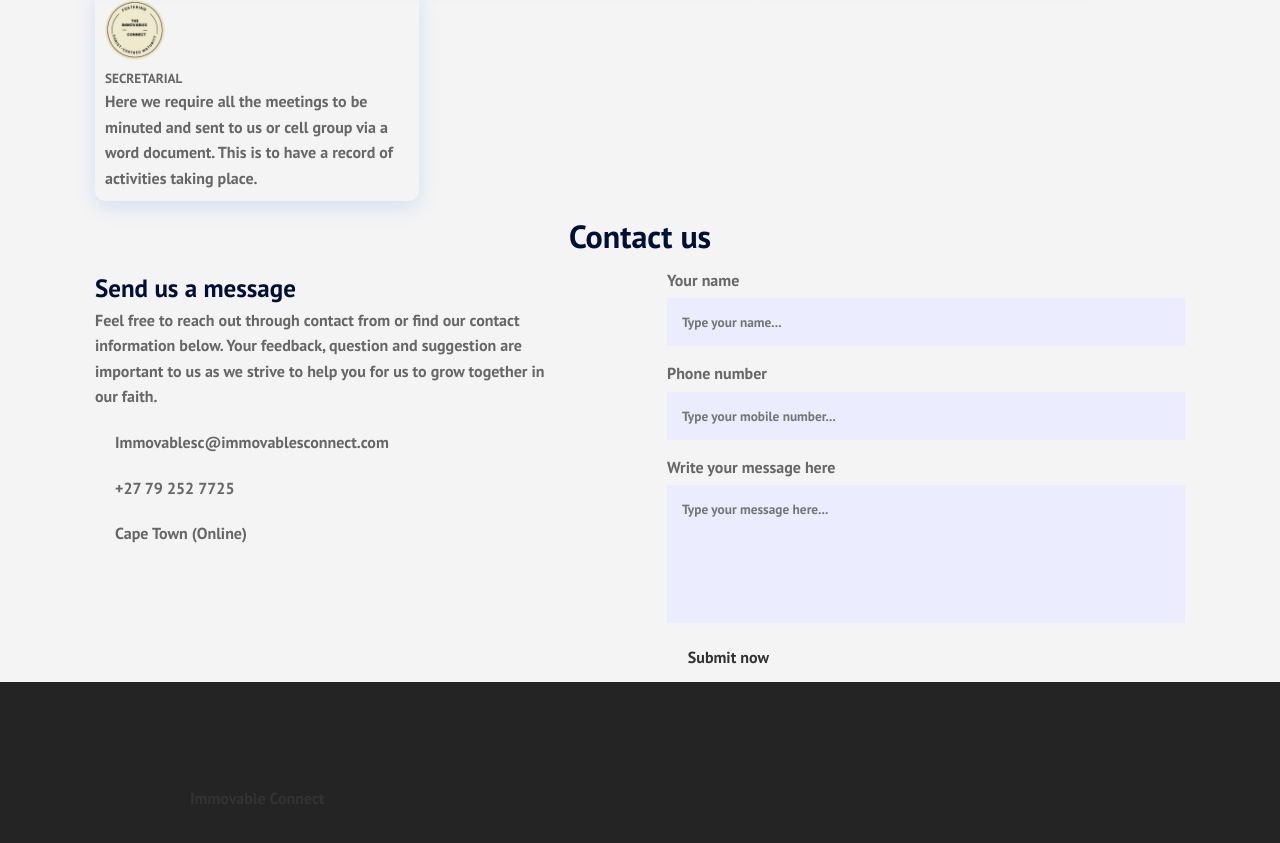
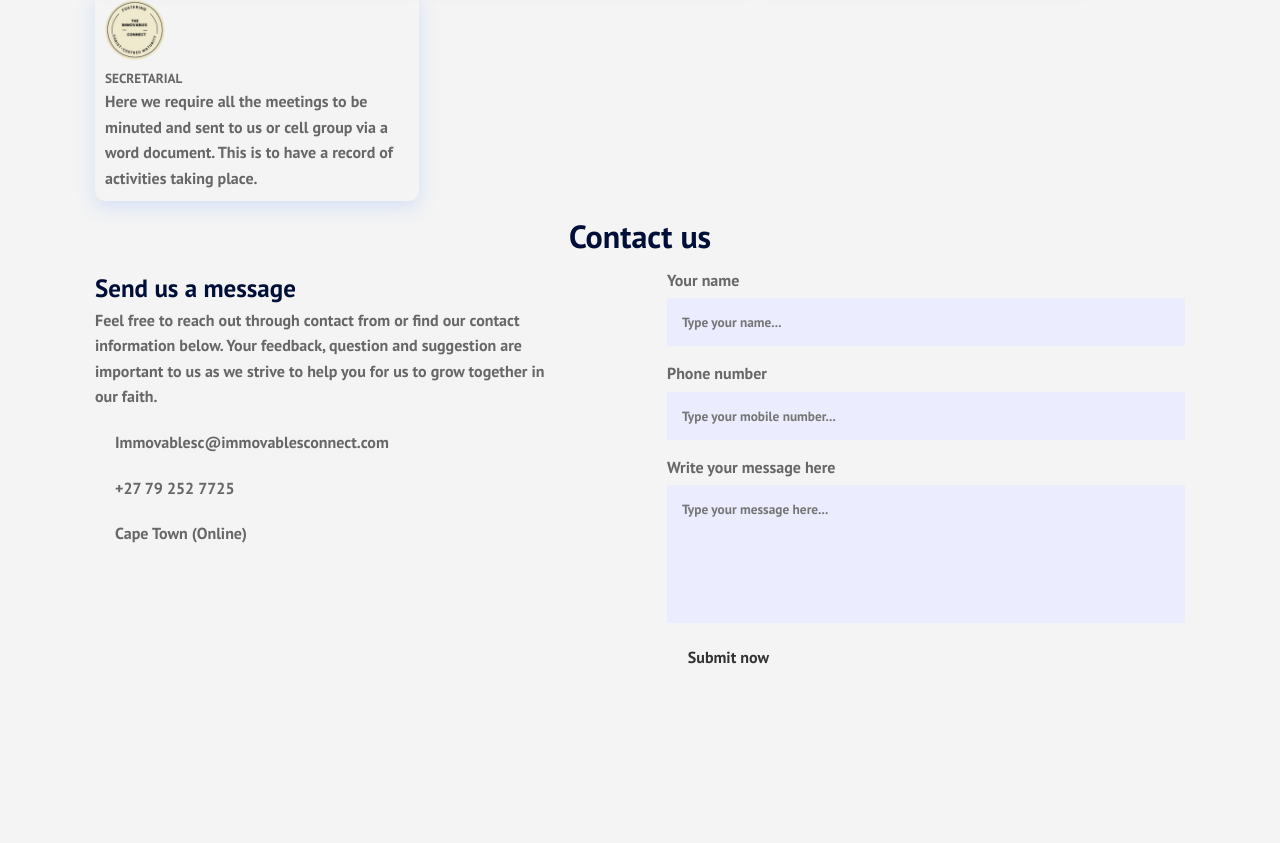
Before and after one commit to Mansukinini/ImmovableConnect, a React app in the folder client/: page / in a window 1280 px wide. Shown: the part 1472-2315 px from the top of the page. After the commit the page ends 2154 px from the top, so only its background shows below. Built offline with nearby package versions, Linux system fonts and the light colour scheme.

Commit message:
Remove the foot

```diff
--- a/client/src/components/layout/Landing.js
+++ b/client/src/components/layout/Landing.js
@@ -1,10 +1,9 @@
 import React from "react";
-import HeroSection from "../hero/HeroSection";
+import HeroSection from "../Hero/HeroSection";
 import Title from "../Title/Title";
 import WhatWeDo from "../what-we-do/WhatWeDo";
 import AboutUs from "../about-us/AboutUs";
 import ContactUs from "../contact-us/ContactUs";
-import Footer from "../footer/Footer";
 
 export default function Landing() {
     return (
@@ -16,7 +15,7 @@ export default function Landing() {
             <AboutUs/>
             <Title title='Contact us'/>
             <ContactUs/>
-            <Footer/>
+            {/* <Footer/>         */}
         </section>
     );
 }
```
